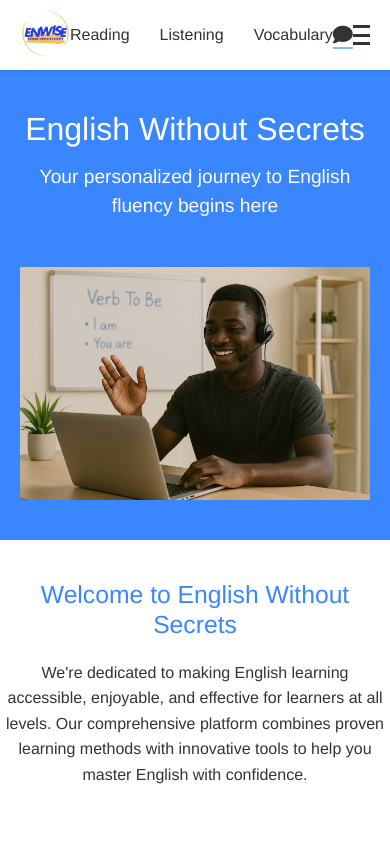
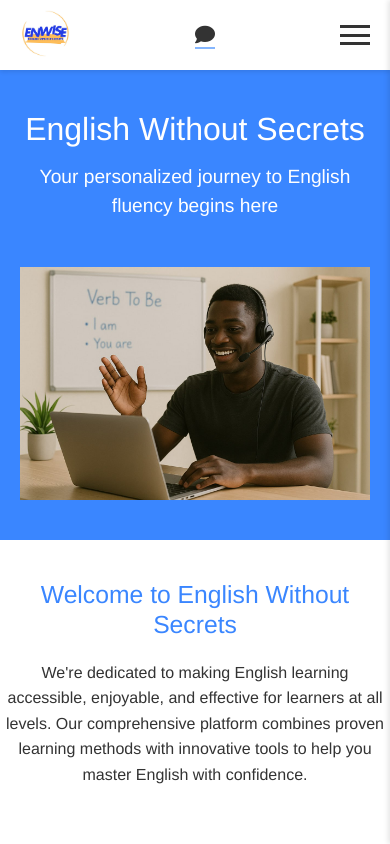
Before and after one commit to Paulhenri27/ews, a Vue app: page /home in a window 390 px wide. Shown: the top 844 px of the page. Built offline with nearby package versions, Linux system fonts and the light colour scheme; no server answers; sample sign-in values are in the browser's storage.

Commit message:
first commit

```diff
--- a/src/components/Menu.vue
+++ b/src/components/Menu.vue
@@ -75,7 +75,7 @@
     },
     closeMobileMenu() {
       this.isMobileMenuOpen = false;
-      document.body.style.overflow = '';
+     // document.body.style.overflow = '';
     },
     goToAdminPanel() {
       this.$router.push('/admin');
@@ -210,6 +210,19 @@
 
 /* Responsive styles */
 @media (max-width: 768px) {
+  .menu-center {
+    position: fixed;
+    top: 0;
+    right: -250px;
+    width: 250px;
+    height: 100vh;
+    background: white;
+    flex-direction: column;
+    padding: 80px 20px 20px;
+    z-index: 101;
+    transition: right 0.3s ease;
+    box-shadow: -2px 0 5px rgba(0, 0, 0, 0.1);
+  }
 
   .menu-mobile-open {
     right: 0;
```
